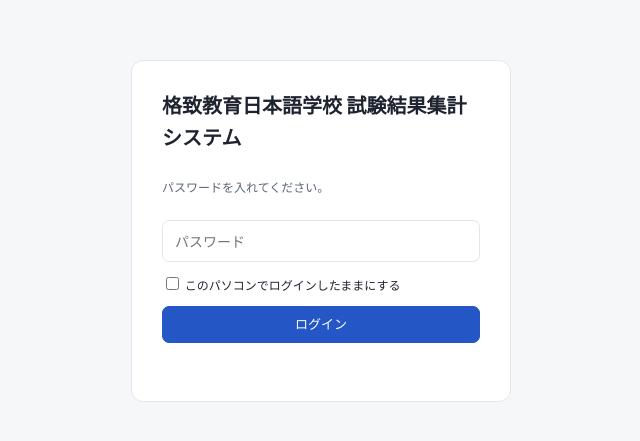
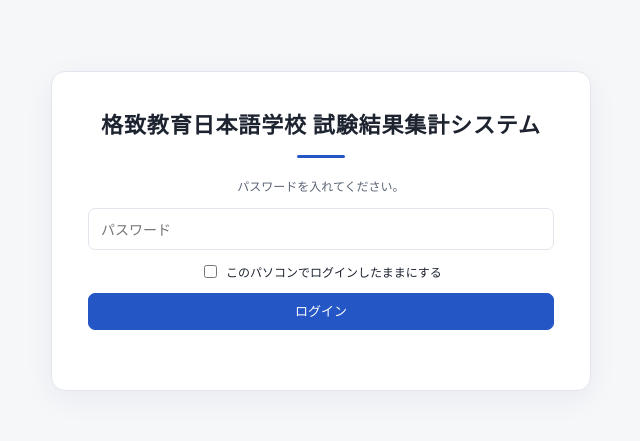
Before and after one commit to Satoshi-SUZUKI-110/kakuchi_marksheetscoring, a plain HTML site: page index.html in a window 1280 px wide. Shown: the part 169-610 px from the top of the page, without its empty margins (319-959 px from the left). Drawn offline with Linux system fonts and the light colour scheme.

Commit message:
Update index.html

```diff
--- a/index.html
+++ b/index.html
@@ -3,7 +3,7 @@
 <head>
 <meta charset="utf-8">
 <meta name="viewport" content="width=device-width, initial-scale=1">
-<title>格致教育日本語学校 試験結果集計システム</title>
+<title>試験結果集計システム</title>
 <link rel="preconnect" href="https://fonts.googleapis.com">
 <link href="https://fonts.googleapis.com/css2?family=Noto+Sans+JP:wght@400;500;700&display=swap" rel="stylesheet">
 <script src="https://cdnjs.cloudflare.com/ajax/libs/xlsx/0.18.5/xlsx.full.min.js"></script>
@@ -21,8 +21,13 @@ header h1{font-size:18px;margin:0;font-weight:700}
 #storeStatus[data-type=ok]{color:var(--ok)} #storeStatus[data-type=err]{color:var(--err)}
 .login{min-height:100vh;display:flex;align-items:center;justify-content:center;padding:20px}
 .login[hidden]{display:none}
-.login-box{background:#fff;border:1px solid var(--line);border-radius:12px;padding:28px 30px;width:100%;max-width:380px;display:flex;flex-direction:column;gap:12px}
-.login-box h1{font-size:20px;margin:0}
+.login-box{background:#fff;border:1px solid var(--line);border-radius:14px;padding:34px 36px 30px;width:100%;max-width:540px;display:flex;flex-direction:column;gap:12px;box-shadow:0 8px 30px rgba(20,40,80,.06)}
+.login-box h1{margin:0;text-align:center;white-space:nowrap;font-weight:700;letter-spacing:.04em;
+  font-size:min(22px, calc((100vw - 120px) / 20))}
+.login-box h1::after{content:"";display:block;width:48px;height:3px;border-radius:2px;background:var(--accent);margin:14px auto 6px}
+.login-box > p, .login-box > label{text-align:center;justify-content:center}
+.login-box > label{display:flex;align-items:center;gap:6px}
+.login-box #loginMsg{text-align:center}
 .login-box input[type=password]{font:inherit;padding:9px 12px;border:1px solid var(--line);border-radius:7px}
 .login-box button{justify-content:center;padding:9px}
 nav{display:flex;gap:4px;padding:0 24px;background:var(--panel);border-bottom:1px solid var(--line);overflow-x:auto}
@@ -91,7 +96,7 @@ tr.dup-row td{background:#fff6cc}
 <div id="login" class="login">
   <form id="loginForm" class="login-box">
     <h1>格致教育日本語学校 試験結果集計システム</h1>
-    <p class="muted small">パスワードを入れてください。</p>
+    <p class="muted small" style="margin:0">パスワードを入れてください。</p>
     <input type="password" id="loginPw" placeholder="パスワード" autocomplete="current-password">
     <label class="small"><input type="checkbox" id="loginRemember"> このパソコンでログインしたままにする</label>
     <button class="btn primary" id="loginBtn" type="submit">ログイン</button>
```
